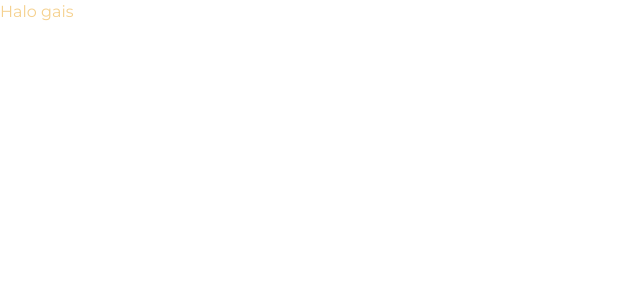
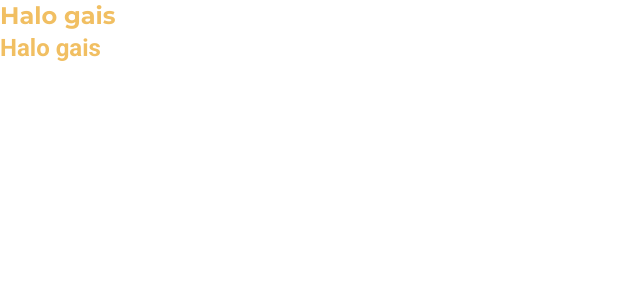
Before and after one commit to andrky/travelo-frontend, a Next.js app: page / in a window 1280 px wide. Shown: the top 300 px of the page, without its empty margins (0-640 px from the left). Built offline with nearby package versions, Linux system fonts and the light colour scheme.

Commit message:
google fonts with tailwindcss

```diff
--- a/app/layout.tsx
+++ b/app/layout.tsx
@@ -1,7 +1,6 @@
 import type { Metadata } from 'next';
 import './globals.css';
-import { montserrat, roboto } from './fonts';
-
+import { montserrat, roboto } from './utils/fonts';
 
 export const metadata: Metadata = {
 	title: 'Travelo',
@@ -14,8 +13,8 @@ export default function RootLayout({
 	children: React.ReactNode;
 }>) {
 	return (
-		<html lang="en">
-			<body className={montserrat.className}>{children}</body>
+		<html lang="en" className={`${montserrat.variable} ${roboto.variable}`}>
+			<body>{children}</body>
 		</html>
 	);
 }
--- a/app/page.tsx
+++ b/app/page.tsx
@@ -1,5 +1,10 @@
 const Home = () => {
-	return <div className="text-yellow-50">Halo gais</div>;
+	return (
+		<>
+			<div className="text-yellow-70 font-mont text-2xl font-bold">Halo gais</div>
+			<div className="text-yellow-70 font-robo text-2xl font-bold">Halo gais</div>
+		</>
+	);
 };
 
 export default Home;
--- a/app/fonts.ts
+++ b/app/utils/fonts.ts
@@ -1,6 +1,7 @@
 import { Montserrat, Roboto } from 'next/font/google';
 
 export const montserrat = Montserrat({
+	variable: '--font-montserrat',
 	weight: ['400', '700'],
 	style: ['normal', 'normal'],
 	subsets: ['latin'],
@@ -8,6 +9,7 @@ export const montserrat = Montserrat({
 });
 
 export const roboto = Roboto({
+	variable: '--font-roboto',
 	weight: ['400', '700'],
 	style: ['normal', 'normal'],
 	subsets: ['latin'],
--- a/tailwind.config.ts
+++ b/tailwind.config.ts
@@ -4,6 +4,18 @@ const config: Config = {
 	content: ['./pages/**/*.{js,ts,jsx,tsx,mdx}', './components/**/*.{js,ts,jsx,tsx,mdx}', './app/**/*.{js,ts,jsx,tsx,mdx}'],
 	theme: {
 		extend: {
+			fontFamily: {
+				mont: ['var(--font-montserrat)'],
+				robo: ['var(--font-roboto)'],
+			},
+      fontSize: {
+        'heading-1': '48px',
+        'heading-2': '36px',
+        'heading-3': '24px',
+        'heading-4': '18px',
+        'heading-5': '14px',
+        'heading-6': '12px',
+      },
 			backgroundImage: {
 				'gradient-radial': 'radial-gradient(var(--tw-gradient-stops))',
 				'gradient-conic': 'conic-gradient(from 180deg at 50% 50%, var(--tw-gradient-stops))',
```
